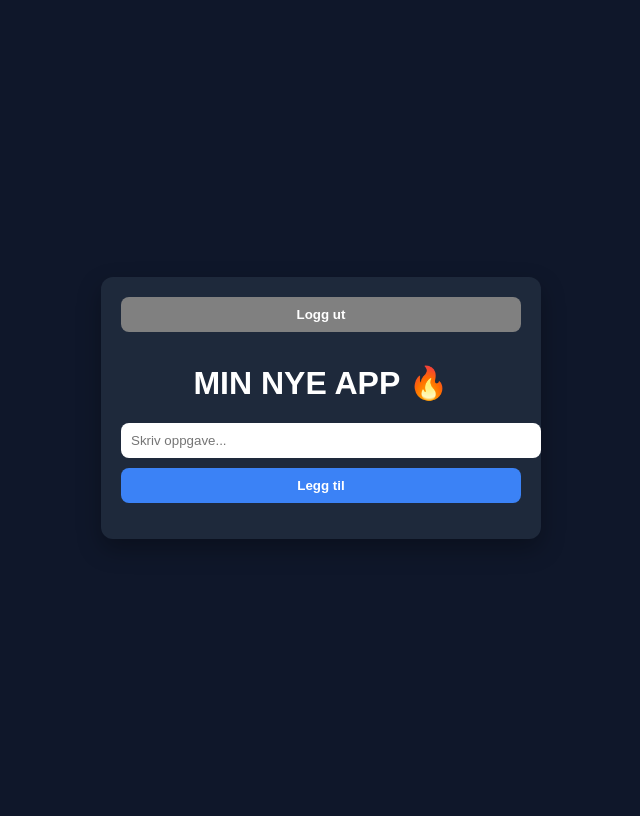
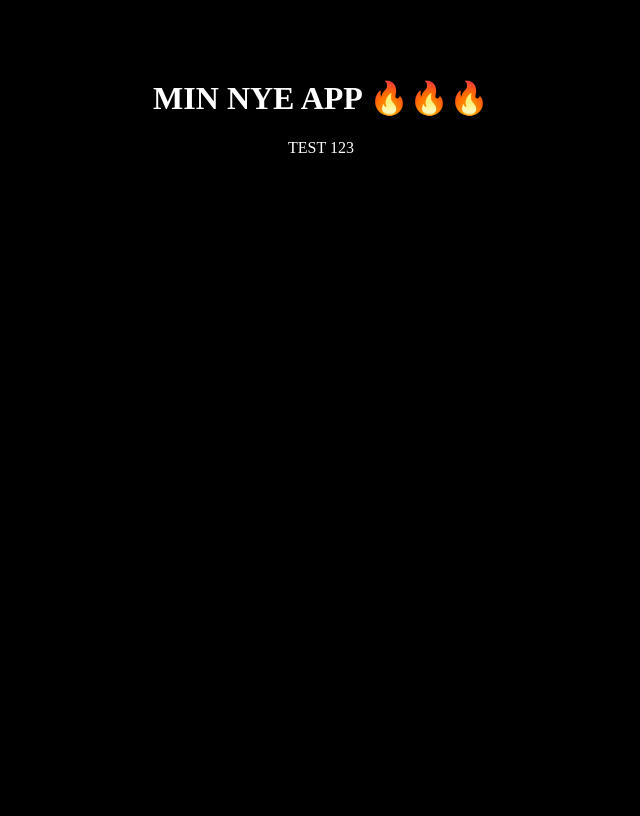
Before and after one commit to casp4R-munk/todo-app, a Flask app: page / in a window 1280 px wide. Shown: the whole page, without its empty margins (319-959 px from the left). After the commit the page ends 153 px from the top, so only its background shows below. Run offline with Flask 3, Linux system fonts and the light colour scheme; a user stored in the database is signed in; data that the repository does not hold is empty.

Commit message:
test change UI HARD

```diff
--- a/templates/index.html
+++ b/templates/index.html
@@ -2,152 +2,12 @@
 <html>
 <head>
     <title>To-Do App</title>
-    <meta name="viewport" content="width=device-width, initial-scale=1.0">
-
-    <style>
-        body {
-            font-family: Arial;
-            background: #0f172a;
-            color: white;
-            display: flex;
-            justify-content: center;
-            align-items: center;
-            height: 100vh;
-        }
-
-        .container {
-            background: #1e293b;
-            padding: 20px;
-            border-radius: 12px;
-            width: 100%;
-            max-width: 400px;
-            box-shadow: 0 10px 25px rgba(0,0,0,0.3);
-        }
-
-        h1 {
-            text-align: center;
-        }
-
-        input {
-            width: 100%;
-            padding: 10px;
-            border-radius: 8px;
-            border: none;
-            margin-bottom: 10px;
-        }
-
-        button {
-            width: 100%;
-            padding: 10px;
-            border: none;
-            border-radius: 8px;
-            background: #3b82f6;
-            color: white;
-            font-weight: bold;
-            cursor: pointer;
-        }
-
-        button:hover {
-            background: #2563eb;
-        }
-
-        ul {
-            list-style: none;
-            padding: 0;
-        }
-
-        li {
-            background: #334155;
-            padding: 10px;
-            border-radius: 8px;
-            margin-top: 10px;
-            display: flex;
-            justify-content: space-between;
-            align-items: center;
-        }
-
-        .delete {
-            background: red;
-            width: auto;
-            padding: 5px 10px;
-        }
-
-        .logout {
-            background: gray;
-            margin-bottom: 10px;
-        }
-    </style>
 </head>
 
-<body>
+<body style="background:black; color:white; text-align:center; padding:50px;">
 
-<div class="container">
-
-    <button class="logout" onclick="logout()">Logg ut</button>
-
-    <h1>MIN NYE APP 🔥</h1>
-
-    <input type="text" id="taskInput" placeholder="Skriv oppgave...">
-    <button onclick="addTask()">Legg til</button>
-
-    <ul id="taskList"></ul>
-
-</div>
-
-<script>
-async function loadTasks() {
-    const res = await fetch("/tasks")
-    const tasks = await res.json()
-
-    const list = document.getElementById("taskList")
-    list.innerHTML = ""
-
-    tasks.forEach(task => {
-        const li = document.createElement("li")
-        li.innerText = task.text
-
-        const btn = document.createElement("button")
-        btn.innerText = "X"
-        btn.className = "delete"
-        btn.onclick = () => deleteTask(task.id)
-
-        li.appendChild(btn)
-        list.appendChild(li)
-    })
-}
-
-async function addTask() {
-    const input = document.getElementById("taskInput")
-    const text = input.value
-
-    if (text === "") return
-
-    await fetch("/tasks", {
-        method: "POST",
-        headers: {
-            "Content-Type": "application/json"
-        },
-        body: JSON.stringify({ text })
-    })
-
-    input.value = ""
-    loadTasks()
-}
-
-async function deleteTask(id) {
-    await fetch(`/tasks/${id}`, {
-        method: "DELETE"
-    })
-
-    loadTasks()
-}
-
-function logout() {
-    window.location.href = "/logout"
-}
-
-loadTasks()
-</script>
+<h1>MIN NYE APP 🔥🔥🔥</h1>
+<p>TEST 123</p>
 
 </body>
 </html>
```
